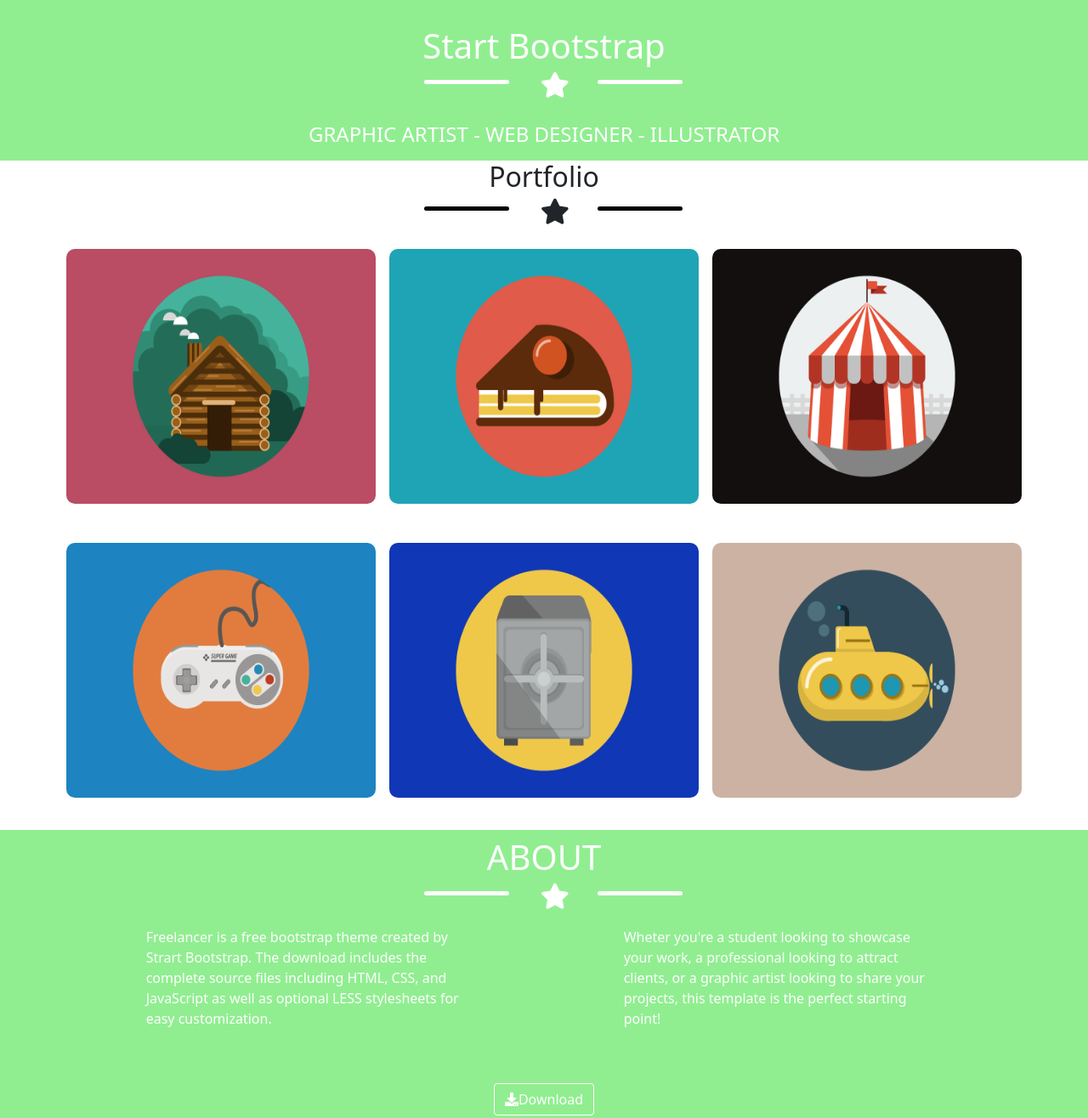
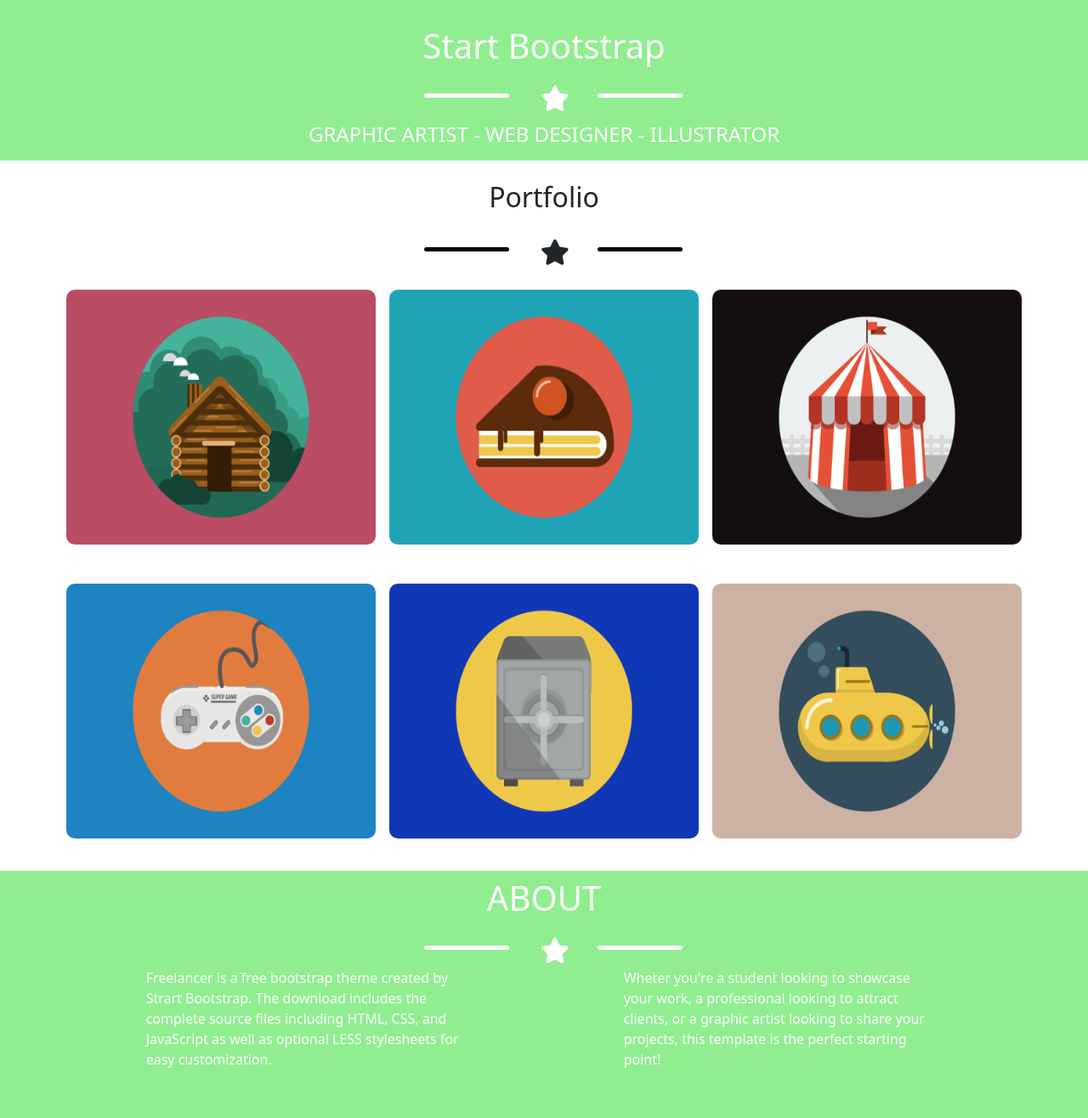
Before and after one commit to dariodeveloper92/html-css-bootstrap-freelancer, a plain HTML site: page index.html in a window 1280 px wide. Shown: the part 390-1706 px from the top of the page at 85% size. Drawn offline with nearby package versions, Linux system fonts and the light colour scheme.

Commit message:
update padding

```diff
--- a/index.html
+++ b/index.html
@@ -49,7 +49,7 @@
                 <div class="col-12 col-sm-12 col-md-12 col-lg-12  text-center white">
                     <img src="img/avatar.svg" alt="avatar">
                     <h1>Start Bootstrap</h1>
-                    <div class="star d-flex justify-content-around p-2">
+                    <div class="star d-flex justify-content-around p-4">
                         <div class="row">
                             <div class="col-4"><div class="line"></div></div>
                             <div class="col-4"><div class="ms_star"><i class="fas fa-star"></i></div></div>
@@ -72,7 +72,7 @@
         <section id="portfolio">
             <div class="container">
                 <div class="row">
-                    <div class="col-12 text-center">
+                    <div class="col-12 text-center p-4">
                         <h2>Portfolio</h2>
                     </div>
                     <div class="star d-flex justify-content-around p-2">
@@ -112,7 +112,7 @@
                 <div class="row">
                     <div class="col-12 text-center white p-2">
                         <h1>ABOUT</h1>
-                        <div class="star d-flex justify-content-around p-2">
+                        <div class="star d-flex justify-content-around p-4">
                             <div class="row">
                                 <div class="col-4"><div class="line"></div></div>
                                 <div class="col-4"><div class="ms_star"><i class="fas fa-star"></i></div></div>
@@ -140,7 +140,7 @@
                 <div class="row">
                     <div class="col-12 text-center p-2">
                         <h1>CONTACT ME</h1>
-                        <div class="star d-flex justify-content-around p-2">
+                        <div class="star d-flex justify-content-around p-4">
                             <div class="row">
                                 <div class="col-4"><div class="line black"></div></div>
                                 <div class="col-4"><div class="ms_star"><i class="fas fa-star"></i></div></div>
```
